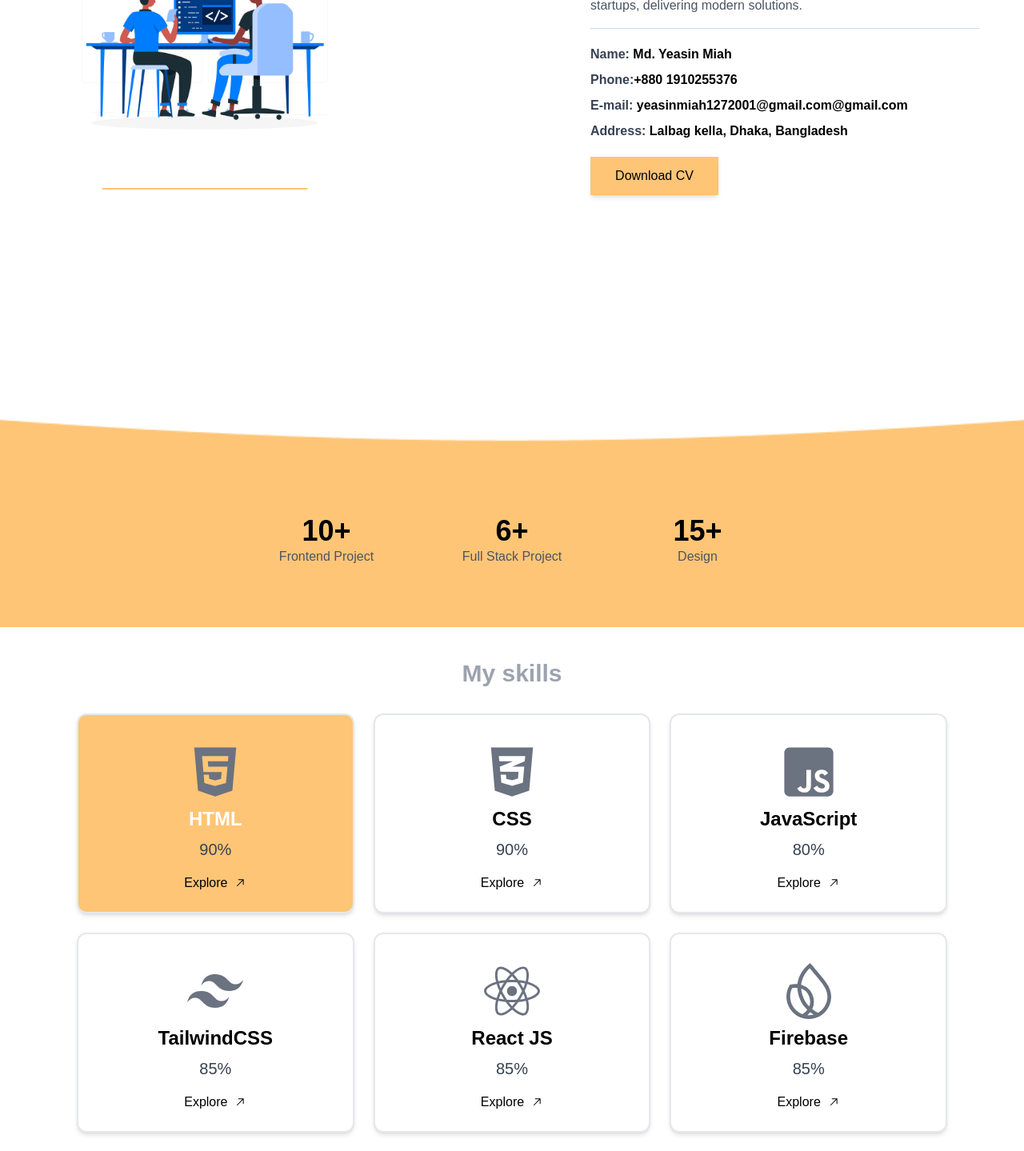
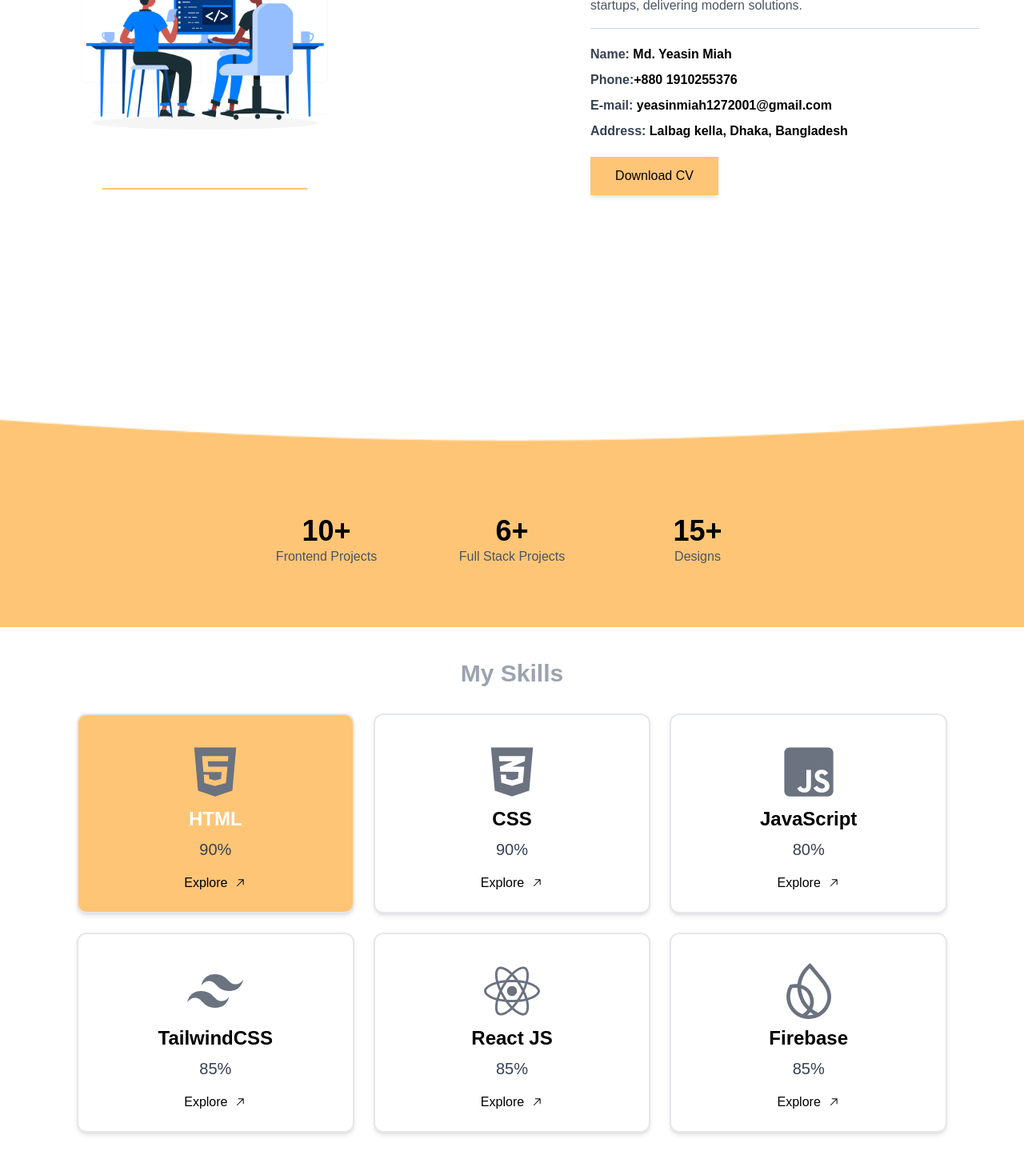
Before and after one commit to yeasinmiah1272001/yeasin, a React (Vite) app: page / in a window 1280 px wide. Shown: the part 980-2419 px from the top of the page at 80% size. Built offline with nearby package versions, Linux system fonts and the light colour scheme.

Commit message:
animation added

```diff
--- a/package.json
+++ b/package.json
@@ -10,10 +10,12 @@
     "preview": "vite preview"
   },
   "dependencies": {
+    "aos": "^2.3.4",
     "daisyui": "^4.12.13",
     "emailjs-com": "^3.2.0",
     "framer-motion": "^11.11.9",
     "react": "^18.3.1",
+    "react-countup": "^6.5.3",
     "react-dom": "^18.3.1",
     "react-fast-marquee": "^1.6.5",
     "react-icons": "^5.3.0",
--- a/src/Component/About.jsx
+++ b/src/Component/About.jsx
@@ -1,7 +1,18 @@
+import { useEffect } from "react";
+import AOS from "aos";
+import "aos/dist/aos.css";
 import img from "../assets/dev.jpg";
 import cv from "../../public/yeasin.pdf";
 
 const About = () => {
+  // Initialize AOS
+  useEffect(() => {
+    AOS.init({
+      duration: 1000, // Animation duration in milliseconds
+      once: true, // Animation happens only once
+    });
+  }, []);
+
   return (
     <div id="about" className="py-10">
       <div className="max-w-[1200px] w-full mx-auto flex flex-col lg:flex-row justify-between items-center gap-8 px-4">
@@ -11,6 +22,7 @@ const About = () => {
             clipPath: "polygon(50% 0%, 100% 38%, 82% 100%, 18% 100%, 0% 38%)",
           }}
           className="w-[250px] h-[250px] sm:w-[300px] border-2 border-btnColor sm:h-[300px] lg:w-[400px] lg:h-[400px] flex-shrink-0"
+          data-aos="fade-right" // AOS animation for image
         >
           <img
             className="w-full h-full object-cover p-4 rounded-lg"
@@ -20,7 +32,10 @@ const About = () => {
         </div>
 
         {/* Right Side - About Information */}
-        <div className="w-full lg:w-[486px] space-y-5 text-center lg:text-left">
+        <div
+          className="w-full lg:w-[486px] space-y-5 text-center lg:text-left"
+          data-aos="fade-left" // AOS animation for text content
+        >
           <h1 className="text-3xl sm:text-4xl font-bold border-b text-gray-400 border-gray-300 pb-2">
             𝔸𝕓𝕠𝕦𝕥 𝕄𝕖
           </h1>
@@ -41,7 +56,7 @@ const About = () => {
             </h3>
             <h3 className="font-semibold">
               <span className="text-gray-700">E-mail:</span>{" "}
-              yeasinmiah1272001@gmail.com@gmail.com
+              yeasinmiah1272001@gmail.com
             </h3>
             <h3 className="font-semibold">
               <span className="text-gray-700">Address:</span> Lalbag kella,
@@ -52,6 +67,7 @@ const About = () => {
             href={cv}
             download="Yeasin.pdf"
             className="mt-4 w-40 h-12 bg-btnColor text-black shadow-md hover:shadow-lg transition-shadow duration-300 flex justify-center items-center"
+            data-aos="zoom-in" // AOS animation for the CV download button
           >
             Download CV
           </a>
--- a/src/Component/Banner.jsx
+++ b/src/Component/Banner.jsx
@@ -1,15 +1,28 @@
+import { useEffect } from "react";
+import AOS from "aos";
+import "aos/dist/aos.css"; // Import AOS styles
 import img from "../assets/yeasins.png";
 import Header from "./Header";
 import Typewriter from "typewriter-effect";
 import cv from "../../public/yeasin.pdf";
 
 const Banner = () => {
+  useEffect(() => {
+    AOS.init({
+      duration: 1000, // Animation duration
+      once: true, // Whether animation should happen only once
+    });
+  }, []);
+
   return (
     <div className="bg-primaryColor py-10">
       <Header className="" />
       <div className="container sm:mt-16 mx-auto lg:mt-20 flex flex-col md:flex-row justify-between items-center px-4 md:px-8">
         {/* Left side */}
-        <div className="space-y-6 text-center md:text-left mb-8 md:mb-0">
+        <div
+          className="space-y-6 text-center md:text-left mb-8 md:mb-0"
+          data-aos="fade-up" // AOS animation for the left section
+        >
           <h1 className="text-4xl md:text-6xl font-light">
             Yeasin <span className="font-bold text-black">Miah</span>
           </h1>
@@ -26,6 +39,7 @@ const Banner = () => {
             href={cv}
             download="Yeasin.pdf"
             className="mt-4 w-40 h-12 bg-btnColor text-black shadow-md hover:shadow-lg transition-shadow duration-300 flex justify-center items-center"
+            data-aos="fade-up" // AOS animation for the button
           >
             Download CV
           </a>
@@ -38,6 +52,7 @@ const Banner = () => {
               "polygon(76% 0, 100% 51%, 75% 100%, 25% 100%, 0 55%, 21% 0)",
           }}
           className="w-[300px] h-[300px] md:w-[500px] md:h-[500px] bg-btnColor"
+          data-aos="zoom-in" // AOS animation for the image section
         >
           <img
             className="w-full h-full object-cover p-8 rounded-lg mt-8"
--- a/src/Component/Contact.jsx
+++ b/src/Component/Contact.jsx
@@ -1,17 +1,30 @@
+import React, { useEffect } from "react";
 import { MdAddCall, MdOutlineMail } from "react-icons/md";
 import { IoLocationOutline } from "react-icons/io5";
 import img1 from "../assets/download (4).png";
+import AOS from "aos";
+import "aos/dist/aos.css";
 
 const Contact = () => {
+  useEffect(() => {
+    AOS.init({ duration: 1000 }); // Initialize AOS with a duration of 1 second
+  }, []);
+
   return (
     <div id="contact" className="py-20 bg-white">
-      <h1 className="text-center text-3xl font-bold text-gray-400 mb-10">
+      <h1
+        className="text-center text-3xl font-bold text-gray-400 mb-10"
+        data-aos="fade-up"
+      >
         ℂ𝕠𝕟𝕥𝕒𝕔𝕥 𝕎𝕚𝕥𝕙 𝕄𝕖
       </h1>
 
       <div className="max-w-[1200px] w-full mx-auto grid lg:grid-cols-2 gap-8 px-4 lg:px-6">
         {/* Left-side (Contact Info) */}
-        <div className="flex flex-col items-center lg:items-start">
+        <div
+          className="flex flex-col items-center lg:items-start"
+          data-aos="fade-right"
+        >
           <div>
             <img
               className="rounded-full w-32 h-32 sm:w-40 sm:h-40 object-cover mb-6"
@@ -58,7 +71,10 @@ const Contact = () => {
         </div>
 
         {/* Right side (Contact Form) */}
-        <div className="flex justify-center lg:justify-start">
+        <div
+          className="flex justify-center lg:justify-start"
+          data-aos="fade-left"
+        >
           <div className="w-full max-w-[470px] bg-white rounded-lg shadow-md p-6">
             <h2 className="text-2xl font-bold text-gray-800 mb-6 text-center">
               Contact Form
--- a/src/Component/Counter.jsx
+++ b/src/Component/Counter.jsx
@@ -1,9 +1,21 @@
+import { useEffect } from "react";
+import CountUp from "react-countup";
+import AOS from "aos";
+import "aos/dist/aos.css";
 import img from "../assets/bg.png";
 
 const Counter = () => {
+  // Initialize AOS
+  useEffect(() => {
+    AOS.init({
+      duration: 1000, // Animation duration
+      once: true, // Ensures the animation happens only once
+    });
+  }, []);
+
   return (
     <div
-      className=" lg:py-20"
+      className="lg:py-20"
       style={{
         backgroundImage: `url(${img})`,
         backgroundSize: "cover",
@@ -13,15 +25,18 @@ const Counter = () => {
     >
       <div className="flex flex-col justify-center items-center text-center lg:mt-64 space-y-8 lg:space-y-0 lg:space-x-8 lg:flex-row">
         {[
-          { count: "10+", label: "Frontend Project" },
-          { count: "6+", label: "Full Stack Project" },
-          { count: "15+", label: "Design" },
+          { count: 10, label: "Frontend Projects" },
+          { count: 6, label: "Full Stack Projects" },
+          { count: 15, label: "Designs" },
         ].map((item, index) => (
           <div
             key={index}
-            className="flex flex-col items-center p-6 rounded-md w-[200px] transition-all transform hover:scale-105   hover:shadow-xl" // Adjusted width and shadow for better visibility
+            className="flex flex-col items-center p-6 rounded-md w-[200px] transition-all transform hover:scale-105 hover:shadow-xl"
+            data-aos="fade-up" // AOS animation for each counter block
           >
-            <h1 className="text-4xl font-bold text-black">{item.count}</h1>
+            <h1 className="text-4xl font-bold text-black">
+              <CountUp end={item.count} duration={2} />+
+            </h1>
             <span className="text-gray-600">{item.label}</span>
           </div>
         ))}
--- a/src/Component/Skill.jsx
+++ b/src/Component/Skill.jsx
@@ -1,4 +1,4 @@
-import { useState } from "react";
+import { useEffect, useState } from "react";
 import {
   FaHtml5,
   FaCss3Alt,
@@ -14,29 +14,40 @@ import {
   SiVercel,
 } from "react-icons/si";
 import { GoArrowUpRight } from "react-icons/go";
+import AOS from "aos";
+import "aos/dist/aos.css";
+import CountUp from "react-countup";
 
 const Skill = () => {
   // Set the first card (index 0) as the default active card
   const [activeCard, setActiveCard] = useState(0);
 
   const skills = [
-    { icon: FaHtml5, title: "HTML", description: "90%" },
-    { icon: FaCss3Alt, title: "CSS", description: "90%" },
-    { icon: FaJsSquare, title: "JavaScript", description: "80%" },
-    { icon: SiTailwindcss, title: "TailwindCSS", description: "85%" },
-    { icon: FaReact, title: "React JS", description: "85%" },
-    { icon: SiFirebase, title: "Firebase", description: "85%" },
-    { icon: SiVercel, title: "Vercel", description: "50%" },
+    { icon: FaHtml5, title: "HTML", description: 90 },
+    { icon: FaCss3Alt, title: "CSS", description: 90 },
+    { icon: FaJsSquare, title: "JavaScript", description: 80 },
+    { icon: SiTailwindcss, title: "TailwindCSS", description: 85 },
+    { icon: FaReact, title: "React JS", description: 85 },
+    { icon: SiFirebase, title: "Firebase", description: 85 },
+    { icon: SiVercel, title: "Vercel", description: 50 },
+    { icon: SiExpress, title: "Express JS", description: 50 },
+    { icon: SiMongodb, title: "MongoDB", description: 50 },
+  ];
 
-    { icon: SiExpress, title: "Express JS", description: "50%" },
-    { icon: SiMongodb, title: "MongoDB", description: "50%" },
-  ];
+  // Initialize AOS animations
+  useEffect(() => {
+    AOS.init({
+      duration: 1000, // animation duration
+      once: true, // run only once when scrolling into view
+    });
+  }, []);
 
   return (
     <div id="skill" className="bg-white py-10 lg:mx-20">
       <h1 className="text-center text-3xl font-bold text-gray-400 mb-8">
-        My skills
+        My Skills
       </h1>
+
       {/* Responsive Grid Layout */}
       <div className="grid grid-cols-1 sm:grid-cols-2 md:grid-cols-3 gap-6 px-4">
         {skills.map((service, index) => (
@@ -46,6 +57,7 @@ const Skill = () => {
             className={`border-2 p-4 text-center w-full h-[250px] rounded-xl shadow-md hover:shadow-xl transition-shadow duration-300 cursor-pointer ${
               activeCard === index ? "bg-btnColor text-white" : "bg-white"
             }`}
+            data-aos="fade-up" // AOS animation for each skill card
           >
             <div className="text-2xl mt-5 space-y-2 font-semibold mb-2 flex flex-col justify-center items-center">
               <span className="text-gray-500">
@@ -53,7 +65,12 @@ const Skill = () => {
               </span>
               <h1 className="mt-2 text-2xl">{service.title}</h1>
             </div>
-            <p className="text-gray-700 mb-4 text-xl">{service.description}</p>
+
+            {/* Animated CountUp for skill percentage */}
+            <p className="text-gray-700 mb-4 text-xl">
+              <CountUp start={0} end={service.description} duration={2} />%
+            </p>
+
             <p className="text-black hover:underline flex justify-center items-center cursor-pointer">
               Explore <GoArrowUpRight size={16} className="ml-2" />
             </p>
--- a/src/Component/UiSection.jsx
+++ b/src/Component/UiSection.jsx
@@ -1,7 +1,17 @@
+import { useEffect } from "react";
+import AOS from "aos";
+import "aos/dist/aos.css";
 import { GiStarShuriken } from "react-icons/gi";
 import Marquee from "react-fast-marquee";
 
 const UiSection = () => {
+  useEffect(() => {
+    AOS.init({
+      duration: 1000,
+      once: true,
+    });
+  }, []);
+
   return (
     <div className="bg-btnColor dark:bg-btnColor dark:text-black py-6 lg:mt-4">
       <Marquee speed={50} gradient={false}>
@@ -21,6 +31,8 @@ const UiSection = () => {
             <div
               key={index}
               className="flex items-center space-x-2 md:space-x-3 lg:space-x-5 text-lg md:text-xl text-black"
+              data-aos="fade-up" // AOS animation added here
+              data-aos-delay={index * 100} // Delays for staggered effect
             >
               <h3 className="font-semibold text-center md:text-left border border-black p-2 px-6 rounded-md">
                 {service}
```
Also changed, not shown: src/Component/Education.jsx (+11 -1 lines), 1 other file (tests, documents, lock files or other folders).
